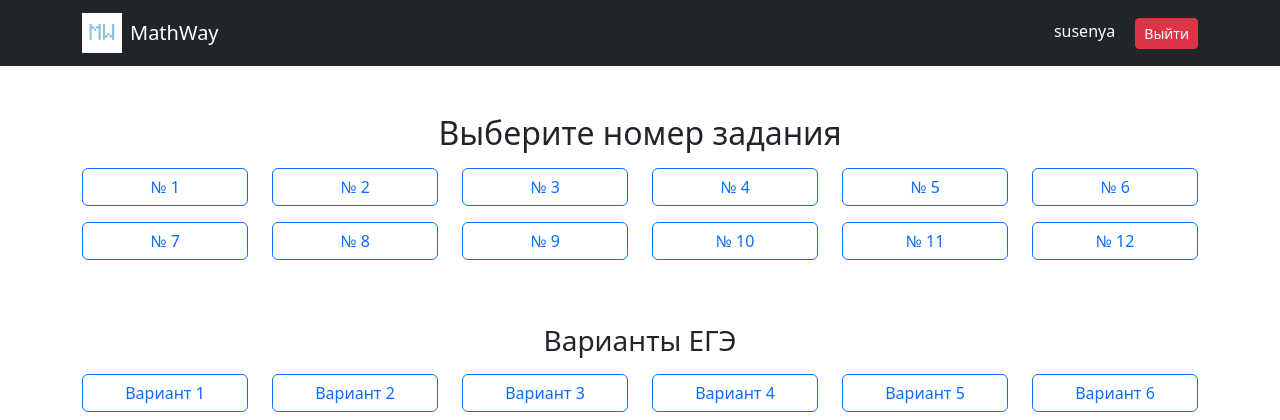
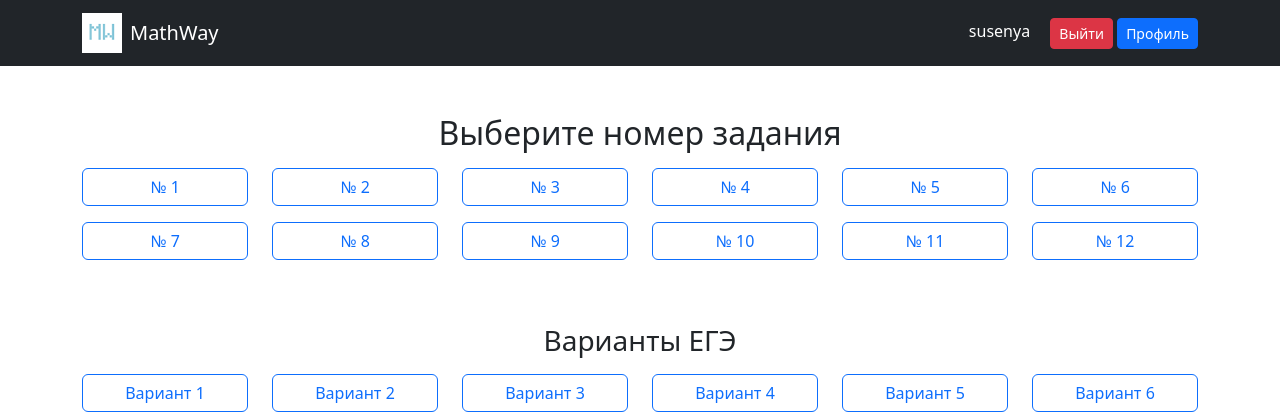
Before and after one commit to susenya-dev/mathway-web, a Flask app: page / in a window 1280 px wide. Shown: the top 420 px of the page. Run offline with Flask 3, Linux system fonts and the light colour scheme; a user stored in the database is signed in.

Commit message:
кнопка профиля

```diff
--- a/templates/base.html
+++ b/templates/base.html
@@ -25,6 +25,7 @@
                     {{ current_user.username }}
                 </span>
                 <a href="/logout" class="btn btn-danger btn-sm">Выйти</a>
+                <a href="/profile" class="btn btn-primary btn-sm">Профиль</a>
             {% else %}
                 <a href="/login" class="btn btn-secondary btn-sm me-2">Вход</a>
                 <a href="/register" class="btn btn-primary btn-sm">Регистрация</a>
```
